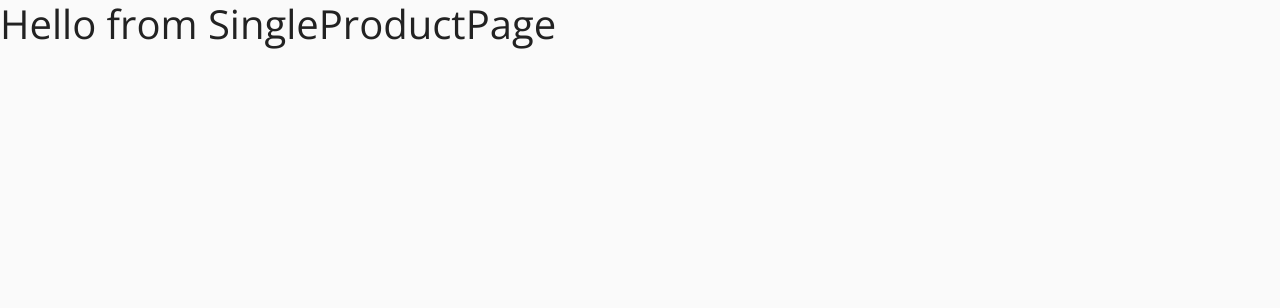
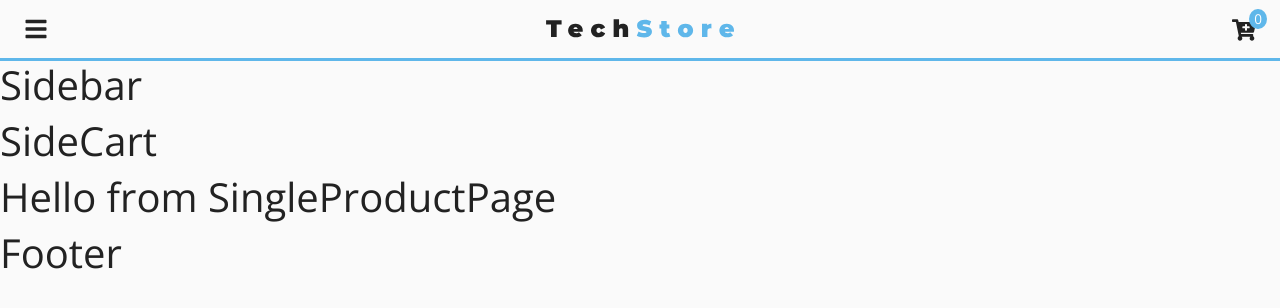
Before and after one commit to SamStha07/react-store, a React (Create React App) app: page /products/1 in a window 1280 px wide. Shown: the top 308 px of the page. Built offline with nearby package versions, Linux system fonts and the light colour scheme.

Commit message:
Added Navbar using context

```diff
--- a/src/App.js
+++ b/src/App.js
@@ -9,12 +9,20 @@ import Default from "./pages/DefaultPage";
 import Products from "./pages/ProductsPage";
 import SingleProduct from "./pages/SingleProductPage";
 
+import Navbar from "./components/Navbar";
+import Sidebar from "./components/Sidebar";
+import SideCart from "./components/SideCart";
+import Footer from "./components/Footer";
+
 import { Route, Switch } from "react-router-dom";
 
 function App() {
   return (
     <>
       {/* navbar, sidebar, cart, footer */}
+      <Navbar />
+      <Sidebar />
+      <SideCart />
       <Switch>
         <Route exact path="/" component={Home} />
         <Route exact path="/about" component={About} />
@@ -23,6 +31,7 @@ function App() {
         <Route exact path="/products/:id" component={SingleProduct} />
         <Route component={Default} />
       </Switch>
+      <Footer />
     </>
   );
 }
--- a/src/components/Footer.js
+++ b/src/components/Footer.js
@@ -0,0 +1,11 @@
+import React, { Component } from 'react'
+
+export default class Footer extends Component {
+    render() {
+        return (
+            <div>
+                <h1>Footer</h1>
+            </div>
+        )
+    }
+}
--- a/src/components/Navbar.js
+++ b/src/components/Navbar.js
@@ -0,0 +1,69 @@
+import React, { Component } from "react";
+import { FaBars, FaCartPlus } from "react-icons/fa";
+import styled from "styled-components";
+import { ProductConsumer } from "../context/context";
+import logo from "../images/logo.svg";
+
+
+const NavWrapper = styled.nav`
+  position: sticky;
+  position: --webkit-sticky;
+  top: 0;
+  width: 100%;
+  padding: 1rem 1.5rem;
+  background: var(--mainGrey);
+  border-bottom: 3px solid var(--primaryColor);
+
+  .nav-center {
+    display: flex;
+    align-items: center;
+    justify-content: space-between;
+    margin: 0 auto;
+    width: 100%;
+  }
+  .nav-icon {
+    font-size: 1.5rem;
+    cursor: pointer;
+  }
+  .cart-cart {
+    position: relative;
+  }
+  .cart-items {
+    background: var(--primaryColor);
+    color: var(--mainWhite);
+    font-size: 0.85rem;
+    position: absolute;
+    top: 9px;
+    right: 13px;
+    padding: 0 5px;
+    border-radius: 50%;
+  }
+  img{
+    cursor: pointer;
+  }
+`;
+
+export default class Navbar extends Component {
+  render() {
+    return (
+      <ProductConsumer>
+        {(value) => {
+          const { cartItems, handleCart, handleSidebar } = value;
+          return (
+            <NavWrapper>
+              <div className="nav-center">
+                <FaBars className="nav-icon" onClick={handleSidebar} />
+                <img src={logo} alt="store logo" />
+
+                <div className="nav-cart">
+                  <FaCartPlus className="nav-icon" onClick={handleCart} />
+                  <div className="cart-items">{cartItems}</div>
+                </div>
+              </div>
+            </NavWrapper>
+          );
+        }}
+      </ProductConsumer>
+    );
+  }
+}
--- a/src/components/SideCart.js
+++ b/src/components/SideCart.js
@@ -0,0 +1,11 @@
+import React, { Component } from 'react'
+
+export default class SideCart extends Component {
+    render() {
+        return (
+            <div>
+                <h1>SideCart</h1>
+            </div>
+        )
+    }
+}
--- a/src/components/Sidebar.js
+++ b/src/components/Sidebar.js
@@ -0,0 +1,11 @@
+import React, { Component } from 'react'
+
+export default class Sidebar extends Component {
+    render() {
+        return (
+            <div>
+                <h1>Sidebar</h1>
+            </div>
+        )
+    }
+}
--- a/src/context/context.js
+++ b/src/context/context.js
@@ -5,9 +5,39 @@ const ProductContext = React.createContext();
 //Consumer
 
 class ProductProvider extends Component {
+  constructor(props) {
+    super(props);
+    this.state = {
+      sidebarOpen: false,
+      cartOpen: false,
+      cartItems: 0,
+    };
+  }
+  handleSidebar = () => {
+    this.setState({ sidebarOpen: !this.state.sidebarOpen });
+  };
+
+  handleCart = () => {
+    this.setState({ cartOpen: !this.state.cartOpen });
+  };
+  handleCloseCart = () => {
+    this.setState({ cartOpen: false });
+  };
+  handleOpenCart = () => {
+    this.setState({ cartOpen: true });
+  };
+
   render() {
     return (
-      <ProductContext.Provider value="Hello from context">
+      <ProductContext.Provider
+        value={{
+          ...this.state,
+          handleSidebar: this.handleSidebar,
+          handleCart: this.handleCart,
+          handleCloseCart: this.handleCloseCart,
+          handleOpenCart: this.handleOpenCart,
+        }}
+      >
         {this.props.children}
       </ProductContext.Provider>
     );
--- a/src/context/package.json
+++ /dev/null
@@ -1,6 +0,0 @@
-// because of this file we don't need to import files like ./context/context.js
-// it will automatically export components from ocntext.js importing like this './context'
-
-{
-  "main": "context.js"
-}
--- a/src/pages/HomePage.js
+++ b/src/pages/HomePage.js
@@ -4,7 +4,12 @@ import { ProductConsumer } from "../context/context";
 export default function HomePage() {
   return (
     <>
-      <ProductConsumer>{(value) => <h1>{value}</h1>}</ProductConsumer>
+      <ProductConsumer>
+        {(value) => {
+          console.log(value);
+          return <h1>Hello from Homepage</h1>;
+        }}
+      </ProductConsumer>
     </>
   );
 }
```
